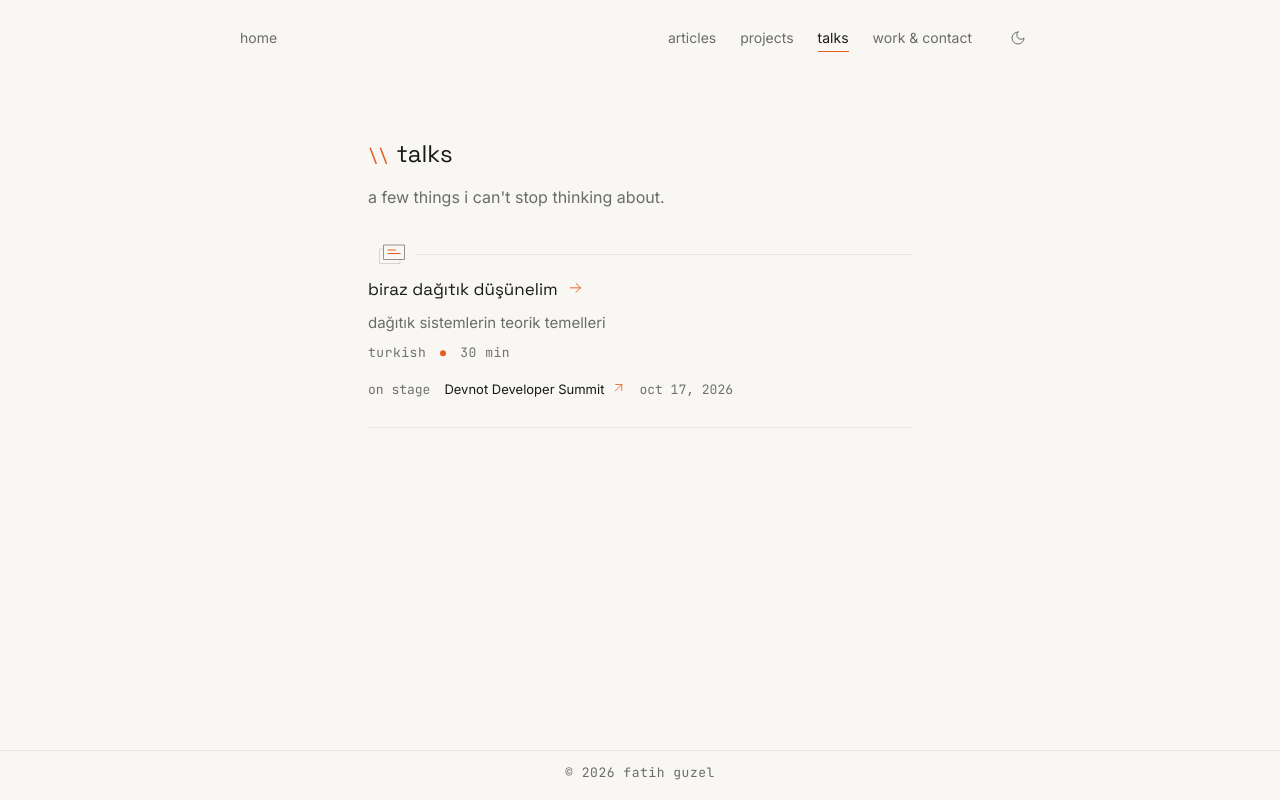
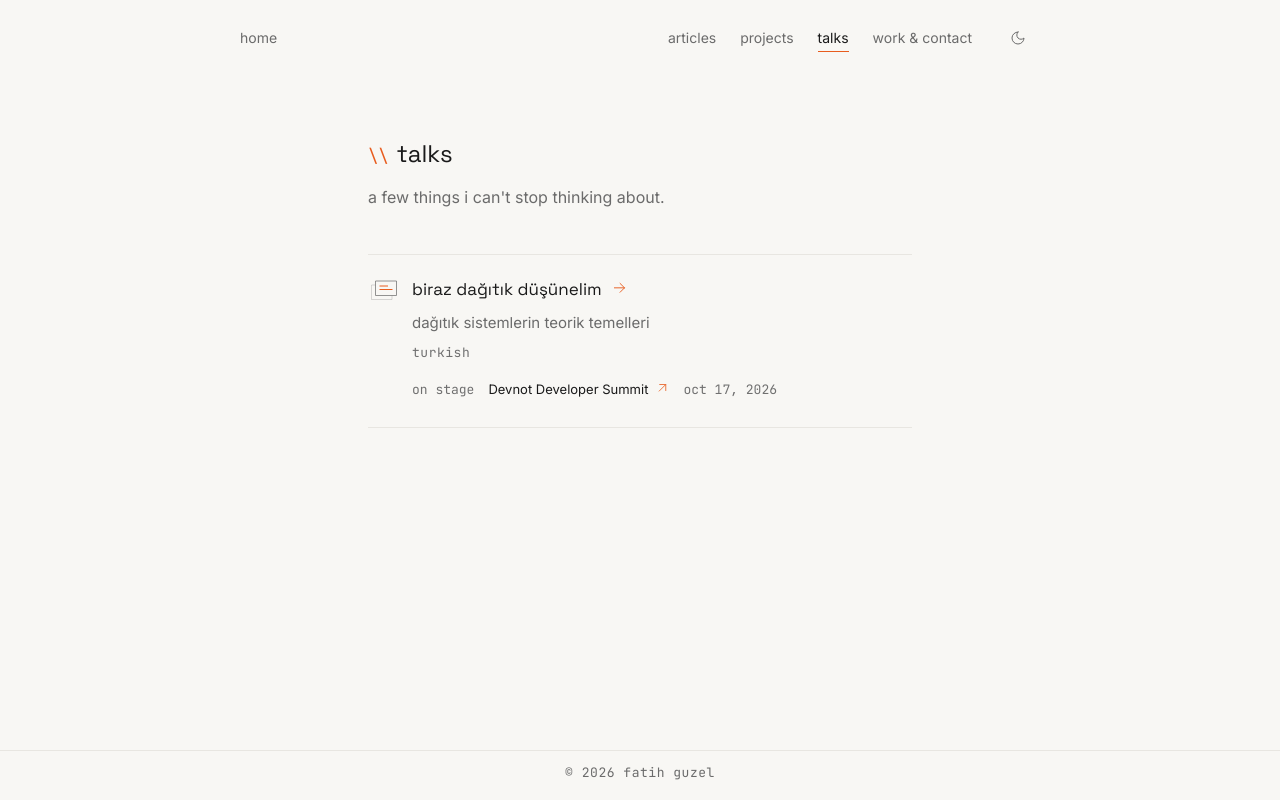
Before and after one commit to fatihguzeldev/fatihguzel.dev, a Next.js app: page /talks in a window 1280 px wide. Built offline with nearby package versions, Linux system fonts and the light colour scheme.

Commit message:
fix: place paper illustration beside each talk and remove duration

```diff
--- a/src/features/talks/catalog/TalksCatalog.module.css
+++ b/src/features/talks/catalog/TalksCatalog.module.css
@@ -12,29 +12,31 @@
   margin-top: var(--page-list-start-gap);
 }
 .item {
-  position: relative;
+  display: grid;
+  grid-template-columns:
+    calc(var(--content-body-gap-lg) + var(--content-item-gap))
+    minmax(0, 1fr);
+  column-gap: var(--content-card-gap);
   padding-block: var(--content-body-gap-lg);
   border-top: var(--line-thin) solid var(--border);
 }
 .item:last-child {
   border-bottom: var(--line-thin) solid var(--border);
 }
-.separatorMark {
-  position: absolute;
-  inset-block-start: 0;
-  inset-inline-start: 0;
-  display: grid;
-  place-items: center;
-  width: calc(var(--content-body-gap-lg) * 2);
-  height: calc(var(--content-body-gap-lg) + var(--content-item-gap));
-  transform: translateY(-50%);
-  background: var(--bg);
+.itemMark {
+  display: flex;
+  align-items: center;
+  justify-content: center;
+  height: var(--inline-control-height);
   color: var(--text-faint);
 }
-.separatorMark svg {
+.itemMark svg {
   display: block;
-  width: calc(var(--content-body-gap-lg) + var(--content-item-gap));
+  width: 100%;
   height: auto;
+}
+.body {
+  min-width: 0;
 }
 
 .title {
@@ -90,14 +92,6 @@
   line-height: var(--leading-body);
   letter-spacing: var(--tracking-meta);
   color: var(--text-faint);
-}
-.dot {
-  flex: none;
-  width: var(--meta-dot-size);
-  height: var(--meta-dot-size);
-  border-radius: 50%;
-  background: var(--accent);
-  transform: translateY(var(--meta-offset-subtle));
 }
 .appearances {
   display: grid;
@@ -158,6 +152,9 @@
 }
 
 @media (max-width: 32rem) {
+  .item {
+    grid-template-columns: var(--content-body-gap-lg) minmax(0, 1fr);
+  }
   .event {
     display: grid;
     gap: 0;
--- a/src/features/talks/catalog/TalksCatalog.tsx
+++ b/src/features/talks/catalog/TalksCatalog.tsx
@@ -26,10 +26,10 @@ export function TalksCatalog({ talks }: { talks: readonly TalkSummary[] }) {
         <ol className={styles.list}>
           {talks.map((talk) => (
             <li key={talk.slug} className={styles.item}>
-              <span className={styles.separatorMark} aria-hidden="true">
+              <span className={styles.itemMark} aria-hidden="true">
                 <PresentationMark />
               </span>
-              <article aria-labelledby={`talk-${talk.slug}`}>
+              <article className={styles.body} aria-labelledby={`talk-${talk.slug}`}>
                 <h2 id={`talk-${talk.slug}`} className={styles.title}>
                   <Link href={`/talks/${talk.slug}`} className={styles.titleLink}>
                     <span>{talk.title}</span>
@@ -39,8 +39,6 @@ export function TalksCatalog({ talks }: { talks: readonly TalkSummary[] }) {
                 <p className={styles.description}>{talk.description}</p>
                 <p className={styles.meta}>
                   <span>{languageName(talk.language)}</span>
-                  <span className={styles.dot} aria-hidden="true" />
-                  <span>{talk.durationMinutes} min</span>
                 </p>
 
                 {talk.appearances.length ? (
--- a/src/features/talks/registry/summaries.ts
+++ b/src/features/talks/registry/summaries.ts
@@ -7,7 +7,6 @@ export const talkSummaries: readonly TalkSummary[] = [
     title: distributedThinking.title,
     description: distributedThinking.description ?? '',
     language: distributedThinking.language ?? 'en',
-    durationMinutes: 30,
     appearances: [
       {
         name: 'Devnot Developer Summit',
--- a/src/features/talks/types.ts
+++ b/src/features/talks/types.ts
@@ -9,6 +9,5 @@ export interface TalkSummary {
   title: string
   description: string
   language: string
-  durationMinutes: number
   appearances: readonly TalkAppearance[]
 }
```
